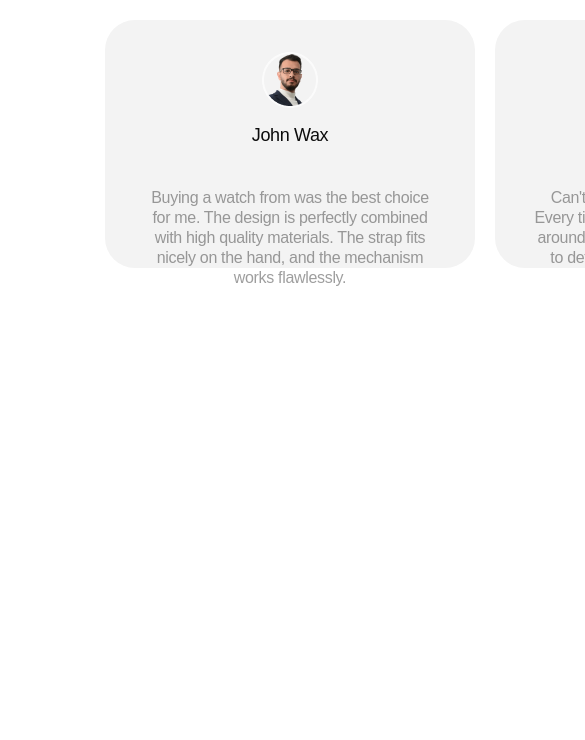
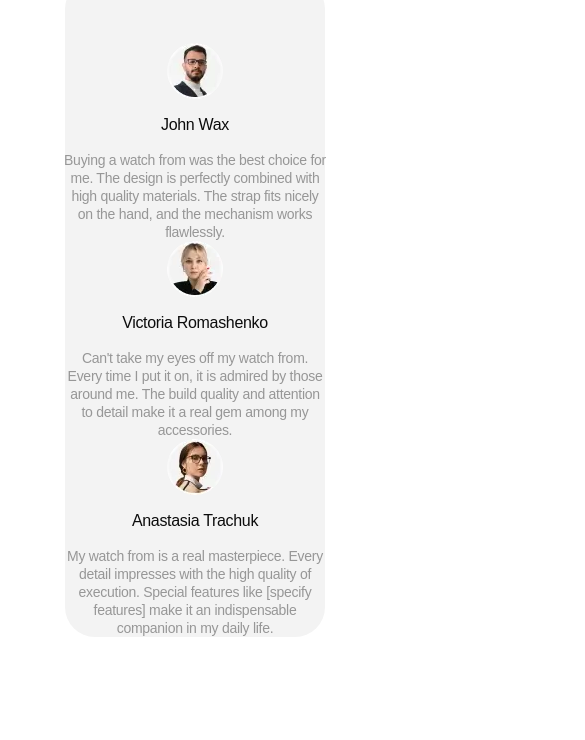
Before and after one commit to Olga-Makhynko/reviews, a plain HTML site: page index.html in a window 390 px wide. Shown: the part 104-844 px from the top of the page, 585 px wide, since content can reach past the window. Drawn offline with nearby package versions, Linux system fonts and the light colour scheme.

Commit message:
add mobile styles

```diff
--- a/css/styles.css
+++ b/css/styles.css
@@ -1,65 +1,102 @@
-.section-reviews {
-  padding-right: 65px;
-  padding-left: 65px;
-  width: 1280px;
-  height: 356px;
+.container {
+  max-width: 335px;
+  padding-left: 20px;
+  padding-right: 20px;
+  margin: 0 auto;
 }
 
-.container {
-  max-width: 1150px;
-  margin: 0 auto;
+@media screen and (min-width: 704px) {
+  .container {
+    max-width: 704px;
+    padding-left: 32px;
+    padding-right: 32px;
+  }
+}
+
+@media screen and (max-width: 1150px) {
+  .container {
+    max-width: 1150px;
+    padding-left: 65px;
+    padding-right: 65px;
+  }
 }
 
 .reviews-section-title {
   font-family: "Gilroy", sans-serif;
-  margin-bottom: 40px;
+  margin-bottom: 24px;
   font-weight: 600;
-  font-size: 48px;
-  line-height: 0.91667;
+  font-size: 32px;
+  line-height: 1;
   letter-spacing: -0.02em;
   color: #0c0c0c;
 }
 
+@media screen and (min-width: 704px) {
+  .reviews-section-title {
+    font-size: 48px;
+    line-height: 0.92;
+  }
+}
+
 .reviews-list {
-  gap: 20px;
-  display: flex;
+  padding: 32px 36px;
+  border-radius: 30px;
+  background: #f3f3f3;
+}
+
+@media screen and (min-width: 704px) {
+  .reviews-list {
+    gap: 16px;
+    display: flex;
+    align-items: center;
+  }
+}
+
+@media screen and (max-width: 1150px) {
+  .reviews-list {
+    flex-direction: row;
+    gap: 20px;
+  }
 }
 
 .reviews-line-list {
   padding: 32px 36px;
-  border-radius: 30px;
   display: flex;
   align-items: center;
-  justify-content: flex-start;
   flex-direction: column;
-  background: #f3f3f3;
+  max-width: 263px;
+  height: 198px;
 }
 
 .reviews-box {
-  display: flex;
-  text-align: center;
-  flex-direction: column;
-  gap: 8px;
-  width: 298px;
-  height: 128px;
+  width: 263px;
+  height: 118px;
 }
 
 .reviews-name-title {
-  font-family: "Gilroy", sans-serif;
-  font-weight: 500;
-  font-size: 18px;
-  line-height: 1.1;
-  letter-spacing: -0.02em;
-  text-align: center;
-  color: #0c0c0c;
-}
-
-.reviews-text {
   font-family: "Gilroy", sans-serif;
   font-weight: 500;
   font-size: 16px;
   line-height: 1.25;
   letter-spacing: -0.02em;
   text-align: center;
+  color: #0c0c0c;
+}
+
+@media screen and (min-width: 704px) {
+  .reviews-name-title {
+    font-size: 18px;
+    line-height: 1.1;
+  }
+}
+
+.reviews-text {
+  font-family: "Gilroy", sans-serif;
+  font-weight: 500;
+  font-size: 14px;
+  line-height: 1.29;
+  letter-spacing: -0.02em;
+  text-align: center;
+  width: 263px;
   color: rgba(12, 12, 12, 0.4);
 }
--- a/index.html
+++ b/index.html
@@ -27,7 +27,7 @@
         <ul class="reviews-list">
           <li class="reviews-line-list">
             <img
-              src="./images/johnwax.png"
+              src="./images/johnwax.webp"
               alt="John Wax avatar"
               width="56"
               height="56"
@@ -43,7 +43,7 @@
           </li>
           <li class="reviews-line-list">
             <img
-              src="./images/victoriaromashenko.png"
+              src="./images/victoriaromashenko.webp"
               alt="Victoria Romashenko avatar"
               width="56"
               height="56"
@@ -59,7 +59,7 @@
           </li>
           <li class="reviews-line-list">
             <img
-              src="./images/anastasiatrachuk.png"
+              src="./images/anastasiatrachuk.webp"
               alt="Anastasia Trachuk avatar"
               width="56"
               height="56"
```
Also changed, not shown: images/anastasiatrachuk.png (deleted), images/anastasiatrachuk.webp (added), images/anastasiatrachuk2x.webp (added), images/johnwax.png (deleted), images/johnwax.webp (added), images/johnwax2x.webp (added), images/victoriaromashenko.png (deleted), images/victoriaromashenko.webp (added), images/victoriaromashenko2x.webp (added).
